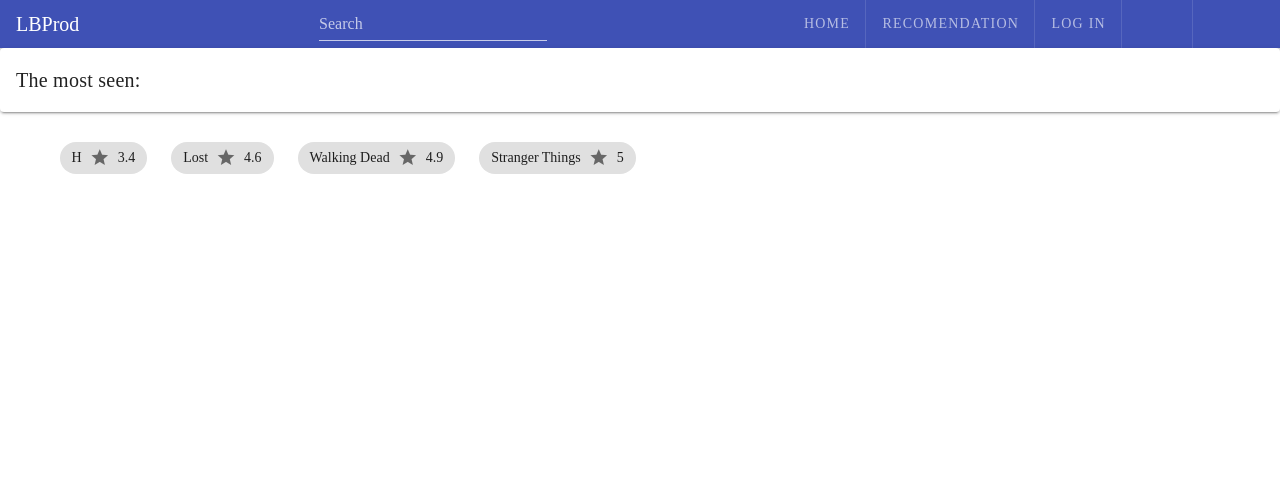
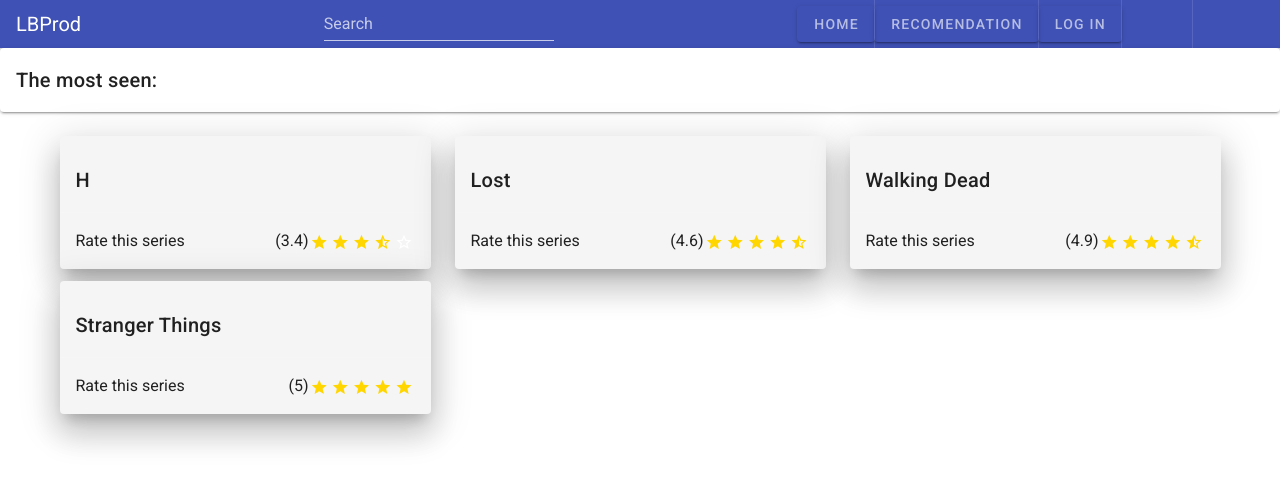
Before and after one commit to Gilbert-Yoan/Series-O-Rama, a Vue app in the folder website/: page /Recomendation in a window 1280 px wide. Shown: the top 486 px of the page. Built offline with nearby package versions, Linux system fonts and the light colour scheme.

Commit message:
User Menu
Ajout du menu user qui permet de ce déconnecter et de rajouter des séries

```diff
--- a/website/src/App.vue
+++ b/website/src/App.vue
@@ -1,8 +1,15 @@
 <template>
-  <div id="app">
-    <div id="nav">
+  <v-app>
       <router-view ></router-view>
-    </div>
+  </v-app>
+</template>
 
-  </div>
-</template>
+<script>
+
+
+export default {
+  data:() => ({
+
+  }),
+};
+</script>
--- a/website/src/components/Accueil.vue
+++ b/website/src/components/Accueil.vue
@@ -44,7 +44,70 @@
     <v-divider
         vertical
     ></v-divider>
-     <v-icon v-if="IsConnect ==true" @click="AddSerie()">{{icon.mdiPlusBox}}</v-icon>
+     <v-menu
+        bottom
+        min-width="200px"
+        rounded
+        offset-y
+         v-if="IsConnect ==true"
+      >
+        <template v-slot:activator="{ on }">
+          <v-btn
+            icon
+            x-large
+            v-on="on"
+          >
+            <v-avatar
+              color="indigo lighten-1"
+              size="48"
+              dark
+            >
+              <span class="whith--text text-h5">{{ "TG" }}</span>
+            </v-avatar>
+          </v-btn>
+        </template>
+        <v-card>
+          <v-list-item-content class="justify-center">
+            <div class="mx-auto text-center">
+              <v-avatar
+                color="indigo"
+              >
+                <span class="white--text text-h5">{{ "TG" }}</span>
+              </v-avatar>
+              <h3>{{ "TG" }}</h3>
+              <p class="text-caption mt-1">
+                {{ "user.email" }}
+              </p>
+              <v-divider class="my-3"></v-divider>
+              <v-btn
+                depressed
+                rounded
+                text
+              >
+               {{$t('Edit Account')}}
+              </v-btn>
+              <v-divider class="my-3"></v-divider>
+              <v-btn
+                depressed
+                rounded
+                text
+                @click="AddSerie()"
+              >
+                {{$t('Add Series')}}
+              </v-btn>
+              <v-divider class="my-3"></v-divider>
+              <v-btn
+                depressed
+                rounded
+                text
+                @click="Disconnect()"
+              >
+                {{$t('Disconnect')}}
+              </v-btn>
+            </div>
+          </v-list-item-content>
+        </v-card>
+      </v-menu>
 
      <v-btn
      @click="changeLangueEN()"
@@ -141,6 +204,7 @@ export default ({
       },
         StringRecherche:"",
          IsConnect:false,
+
          Series:[
 
              {
@@ -210,6 +274,9 @@ export default ({
               name:"AddSeries"
             })
 
+        },
+        Disconnect(){
+              this.IsConnect = false
         }
 
     },
--- a/website/src/components/Recommendation.vue
+++ b/website/src/components/Recommendation.vue
@@ -73,21 +73,46 @@
         <v-col
           v-for="Serie in Series"
           :key="Serie.id"
-          cols="auto"
-          md="auto"
+          cols="12"
+          md="4"
         >
           <v-item >
-             <v-chip >
+             <v-card
+                class="mx-auto elevation-20"
+                 color="#F5F5F5"
 
-          {{Serie.name}}{{" "}} <v-rating
+                style="max-width: 400px;"
+             >
+            <v-row justify="space-between">
+            <v-col cols="8">
+            <v-card-title>
+           <div>
 
-  length="1"
-  readonly
-  size="20"
-  value="3"
-></v-rating>{{Serie.rating}}
+            <div>{{Serie.name}}</div>
 
-          </v-chip>
+          </div>
+        </v-card-title>
+      </v-col>
+
+        </v-row>
+        <v-divider dark></v-divider>
+            <v-card-actions class="pa-4">
+                {{$t('Rate this series')}}
+                <v-spacer></v-spacer>
+                <span color="#E0E0E0">
+                ({{ Serie.rating }})
+                </span>
+                <v-rating
+                v-model="Serie.rating"
+                background-color="white"
+                color="#FFD600"
+                dense
+                half-increments
+                hover
+                size="18"
+                ></v-rating>
+            </v-card-actions>
+            </v-card>
           </v-item>
         </v-col>
       </v-row>
--- a/website/src/locales/en.json
+++ b/website/src/locales/en.json
@@ -8,5 +8,8 @@
   "Connect":"Connect",
   "The most seen" :"The most seen:",
   "Series Name":"Series Name",
-  "Drop Files":"Drop files here"
+  "Drop Files":"Drop files here",
+  "Disconnect":"Disconnect",
+  "Add Series":"Add Series",
+  "Edit Account":"Edit Account"
 }
--- a/website/src/locales/fr.json
+++ b/website/src/locales/fr.json
@@ -8,5 +8,8 @@
     "Connect":"Se Connecter",
     "The most seen" :"Les plus vue:",
     "Series Name":"Nom de la Serie",
-    "Drop Files":"Deposer fichier ici"
+    "Drop Files":"Deposer fichier ici",
+    "Disconnect":"Se deconnecter",
+    "Add Series":"Ajouter Series",
+    "Edit Account":"editer le compte"
 }
--- a/website/src/main.js
+++ b/website/src/main.js
@@ -6,6 +6,9 @@ import i18n from './i18n'
 
 Vue.config.productionTip = false
 
+
+Vue.use(vuetify)
+
 new Vue({
   vuetify,
   router,
```
Also changed, not shown: 1 other file (tests, documents, lock files or other folders).
